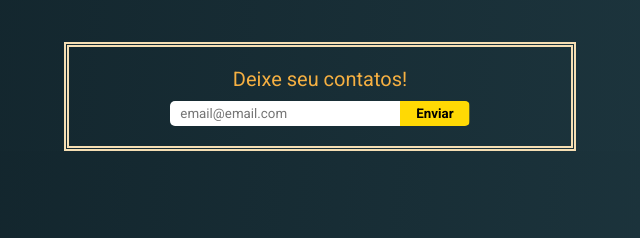
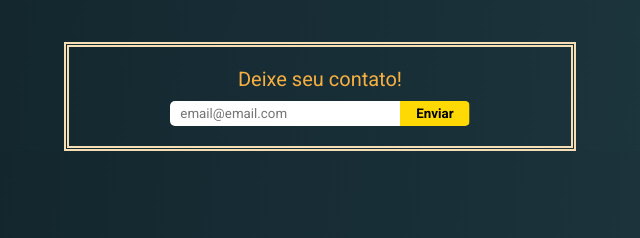
Before and after one commit to MariaClaraRodrigues/portifolio, a plain HTML site: page index.html in a window 1280 px wide. Shown: the part 358-596 px from the top of the page, 320-960 px from the left. Drawn offline with Linux system fonts and the light colour scheme.

Commit message:
Update index.html

```diff
--- a/index.html
+++ b/index.html
@@ -44,7 +44,7 @@
       </div>
       <div class="form">
         <div>
-          <p>Deixe seu contatos!</p>
+          <p>Deixe seu contato!</p>
         </div>
         <form action="">
           <input type="text" placeholder="email@email.com">
```
